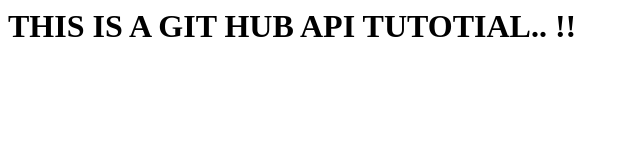
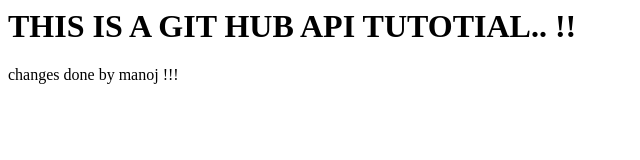
Before and after one commit to gitapilesson/gitApi, a plain HTML site: page index.html in a window 1280 px wide. Shown: the whole page, without its empty margins (0-640 px from the left). Drawn offline with Linux system fonts and the light colour scheme.

Commit message:
new changes add author name

```diff
--- a/index.html
+++ b/index.html
@@ -5,6 +5,7 @@
   <body>
      <div class="container">
 	    <H1>THIS IS A GIT HUB API TUTOTIAL.. !!</H1>
+		 <p>changes done by manoj !!!</p>
 
 	 </div>
 
```
